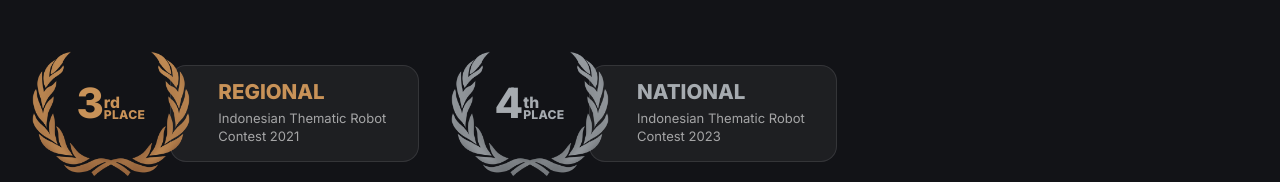
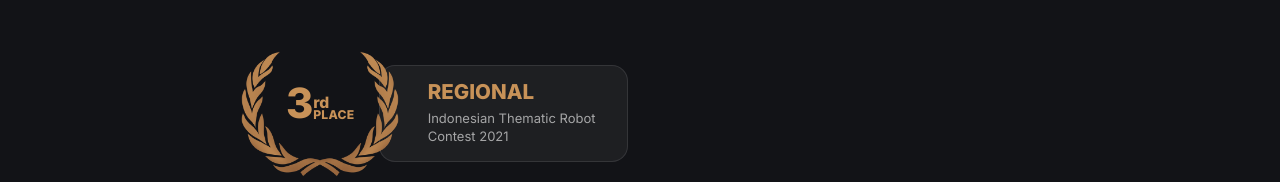
Before and after one commit to yosuahres/rival-website-project, a Next.js app: page /achievements in a window 1280 px wide. Shown: the part 1358-1540 px from the top of the page. Built offline with nearby package versions, Linux system fonts and the light colour scheme; no server answers.

Commit message:
feat: add lastRowOffset function for centering last row in achievements grid

```diff
--- a/src/app/achievements/page.tsx
+++ b/src/app/achievements/page.tsx
@@ -64,6 +64,40 @@ const BY_TIER = [...ACHIEVEMENTS].sort(
  */
 const WALL = BY_TIER.filter((a) => !a.solo);
 const SOLO = BY_TIER.filter((a) => a.solo);
+
+/**
+ * The indent that centres a short last row.
+ *
+ * The wall is laid on a track of twice as many columns as it shows cards,
+ * every card spanning two of them. Spanned that way a card measures exactly
+ * what it would in the plain track — the half-columns fall inside the cards,
+ * not between them — so nothing about a full row changes. What the finer track
+ * buys is the half-card step, which is precisely the indent a row one card
+ * short of full needs to sit centred: each missing card pushes the row half a
+ * card to the right, and a half card is one sub-column plus one gutter.
+ *
+ * So the offset is read off the remainder, per breakpoint, and lands on the
+ * card that opens the last row. It is `col-start`, which only the opening card
+ * needs — the rest of the row flows on behind it.
+ */
+function lastRowOffset(index: number): string {
+  const classes: string[] = [];
+
+  // Two-up: at most one card can be left over, and it wants half a card of
+  // indent — one step of the four-column track.
+  if (WALL.length % 2 === 1 && index === WALL.length - 1) {
+    classes.push("md:col-start-2");
+  }
+
+  // Three-up: one card over wants a full card of indent (two steps), two
+  // cards over want half of one (a single step).
+  const overflow = WALL.length % 3;
+  if (overflow > 0 && index === WALL.length - overflow) {
+    classes.push(overflow === 1 ? "lg:col-start-3" : "lg:col-start-2");
+  }
+
+  return classes.join(" ");
+}
 
 /**
  * The two wreaths, and where each one's opening will take a line of type.
@@ -264,22 +298,25 @@ export default function Achievements() {
       <section className="px-4 py-16 md:px-6 md:py-24">
         <div className="mx-auto max-w-[1800px]">
           <FadeIn>
-            {/* Three across from `lg` up, two at `md`, one on phones. A grid
-                rather than the wrapping flex the stacked badges used: these
-                cards are wide, and a row of them wants its plaques starting on
-                the same vertical line, which equal columns give and a centred
-                flex row does not.
+            {/* Three across from `lg` up, two at `md`, one on phones — though
+                the track is written at six and four, each card spanning two, so
+                a last row that comes up short can be centred on the half-card
+                step that buys (see `lastRowOffset`). A grid rather than the
+                wrapping flex the stacked badges used: these cards are wide, and
+                a row of them wants its plaques starting on the same vertical
+                line, which equal columns give and a centred flex row does not.
 
                 The cap is what fixes the card size, the column count following
                 from it — three columns of 1240px less the gutters is about
                 390px a card, so the wreath lands near 170px and the plaque
                 gets the rest. Below `md` a single column is right: at two-up on
                 a phone the plaque would be narrower than the words on it. */}
-            <ul className="mx-auto grid max-w-[1240px] grid-cols-1 gap-x-6 gap-y-8 md:grid-cols-2 md:gap-y-10 lg:grid-cols-3">
-              {WALL.map((achievement) => (
+            <ul className="mx-auto grid max-w-[1240px] grid-cols-1 gap-x-6 gap-y-8 md:grid-cols-4 md:gap-y-10 lg:grid-cols-6">
+              {WALL.map((achievement, index) => (
                 <AchievementBadge
                   key={`${achievement.title}-${achievement.event}`}
                   record={achievement}
+                  className={`md:col-span-2 ${lastRowOffset(index)}`}
                 />
               ))}
             </ul>
```
